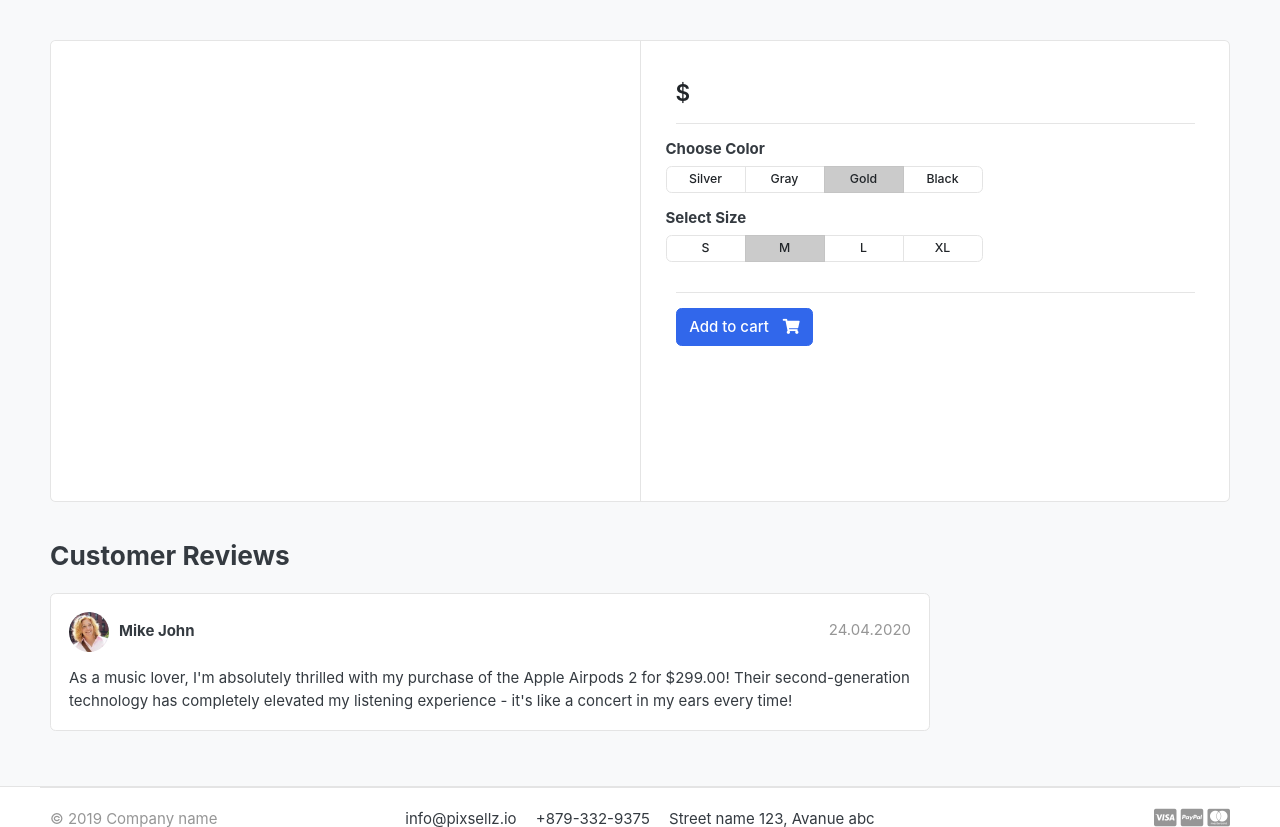
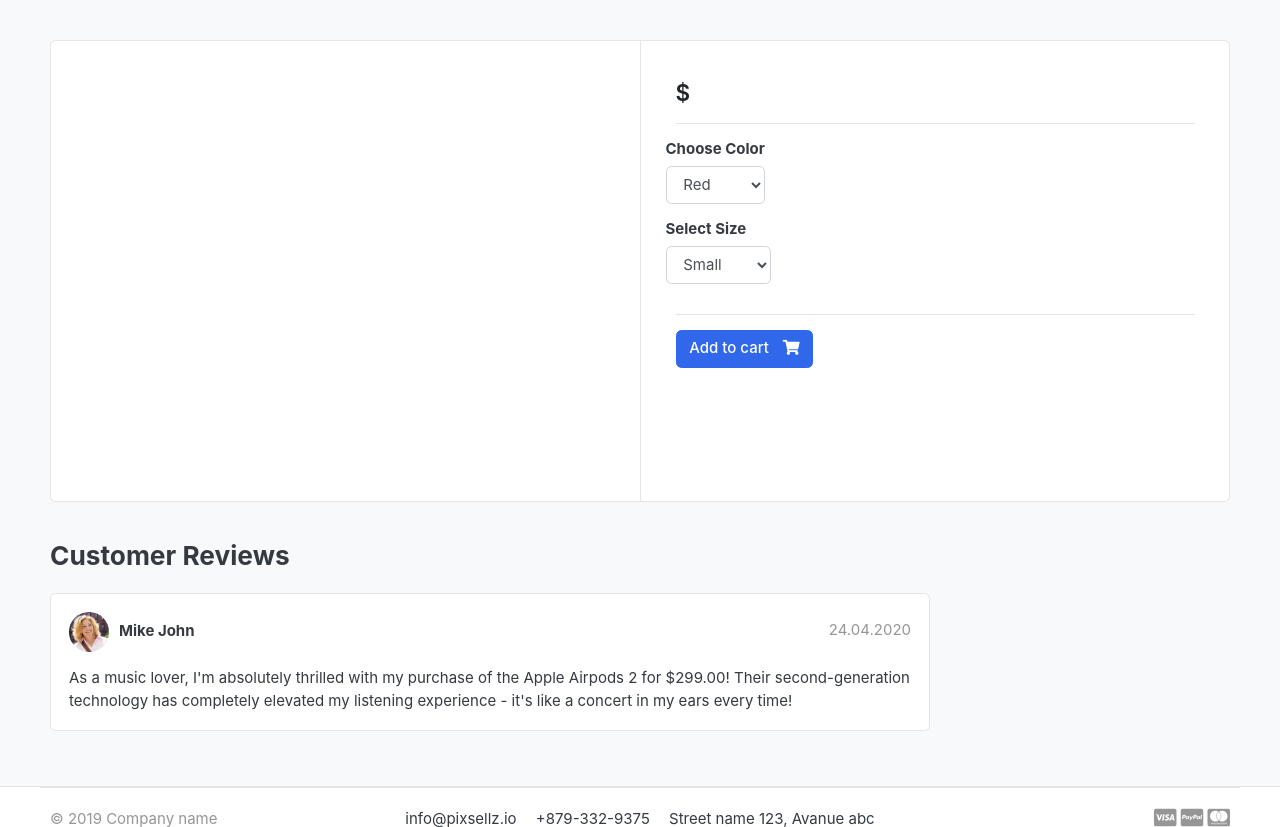
Before and after one commit to Python-David/abatua, a Django app: template templates/store/product_detail.html in a window 1280 px wide. Shown: the part 118-945 px from the top of the page. Run offline with Django 3.2, Linux system fonts and the light colour scheme; the template is opened without the code that fills it, so the values that code supplies are empty; some libraries are stand-ins or nearby versions; some web fonts are replaced.

Commit message:
Models: Created new Variations model to track the Products model variations - color, size etc.

```diff
--- a/carts/views.py
+++ b/carts/views.py
@@ -43,6 +43,9 @@
 
 
 def add_to_cart(request, product_id):
+    colour = request.GET['color']
+    size = request.GET['size']
+
     product = get_object_or_404(Product, id=product_id)
 
     try:
--- a/store/admin.py
+++ b/store/admin.py
@@ -1,5 +1,5 @@
 from django.contrib import admin
-from .models import Product
+from .models import Product, Variation
 
 
 class ProductAdmin(admin.ModelAdmin):
@@ -8,3 +8,4 @@
 
 
 admin.site.register(Product, ProductAdmin)
+admin.site.register(Variation)
--- a/templates/store/product_detail.html
+++ b/templates/store/product_detail.html
@@ -17,6 +17,9 @@
 </article> <!-- gallery-wrap .end// -->
 		</aside>
 		<main class="col-md-6 border-left">
+
+
+<form action="{% url 'add_cart' product.id %}" method="GET">
 <article class="content-body">
 
 <h2 class="title">{{ product.product_name }}</h2>
@@ -32,39 +35,21 @@
 	<div class="row">
 		<div class="item-option-select">
 			<h6>Choose Color</h6>
-			<div class="btn-group btn-group-sm btn-group-toggle" data-toggle="buttons">
-			  <label class="btn btn-light">
-			    <input type="radio" name="radio_color"> Silver
-			  </label>
-			  <label class="btn btn-light">
-			    <input type="radio" name="radio_color" > Gray
-			  </label>
-			  <label class="btn btn-light active">
-			    <input type="radio" name="radio_color checked"> Gold
-			  </label>
-			  <label class="btn btn-light">
-			    <input type="radio" name="radio_color"> Black
-			  </label>
-			</div>
+			<select name="color" class="form-control">
+				<option value="red">Red</option>
+				<option value="yellow">Yellow</option>
+				<option value="green">Green</option>
+			</select>
 		</div>
 	</div> <!-- row.// -->
 	<div class="row">
 		<div class="item-option-select">
 			<h6>Select Size</h6>
-			<div class="btn-group btn-group-sm btn-group-toggle" data-toggle="buttons">
-			  <label class="btn btn-light">
-			    <input type="radio" name="radio_color"> S
-			  </label>
-			  <label class="btn btn-light active">
-			    <input type="radio" name="radio_color" checked> M
-			  </label>
-			  <label class="btn btn-light">
-			    <input type="radio" name="radio_color"> L
-			  </label>
-			  <label class="btn btn-light">
-			    <input type="radio" name="radio_color"> XL
-			  </label>
-			</div>
+			<select name="size" class="form-control">
+				<option value="small">Small</option>
+				<option value="medium">Medium</option>
+				<option value="large">Large</option>
+			</select>
 		</div>
 	</div> <!-- row.// -->
 	<hr>
@@ -75,10 +60,13 @@
 			<a href="#" class="btn  btn-success"> <span class="text">Added to Cart</span> <i class="fas fa-check"></i>  </a>
 		<a href="{% url 'cart' %}" class="btn  btn-outline-primary"> <span class="text">View Cart</span> <i class="fas fa-eye"></i>  </a>
 		{% else %}
-			<a href="{% url 'add_cart' product.id %}" class="btn  btn-primary"> <span class="text">Add to cart</span> <i class="fas fa-shopping-cart"></i>  </a>
+			<button type="submit" class="btn  btn-primary"> <span class="text">Add to cart</span> <i class="fas fa-shopping-cart"></i>  </button>
 		{% endif %}
 	{% endif %}
 </article> <!-- product-info-aside .// -->
+</form>
+
+
 		</main> <!-- col.// -->
 	</div> <!-- row.// -->
 </div> <!-- card.// -->
```
Also changed, not shown: store/models.py (+17 -0 lines), carts/migrations/0004_remove_cart_item_count.py (added), store/migrations/0003_variation.py (added).
